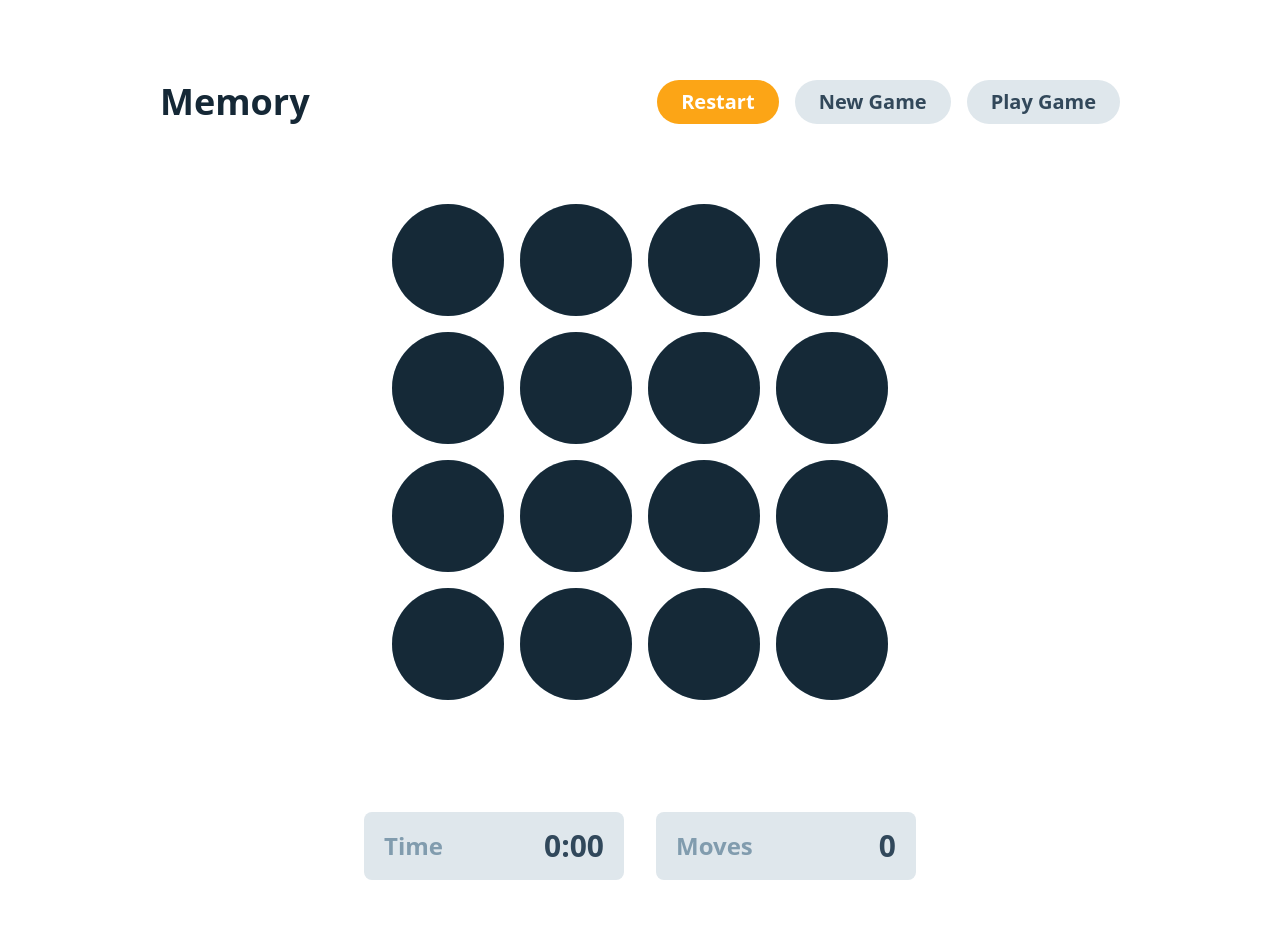
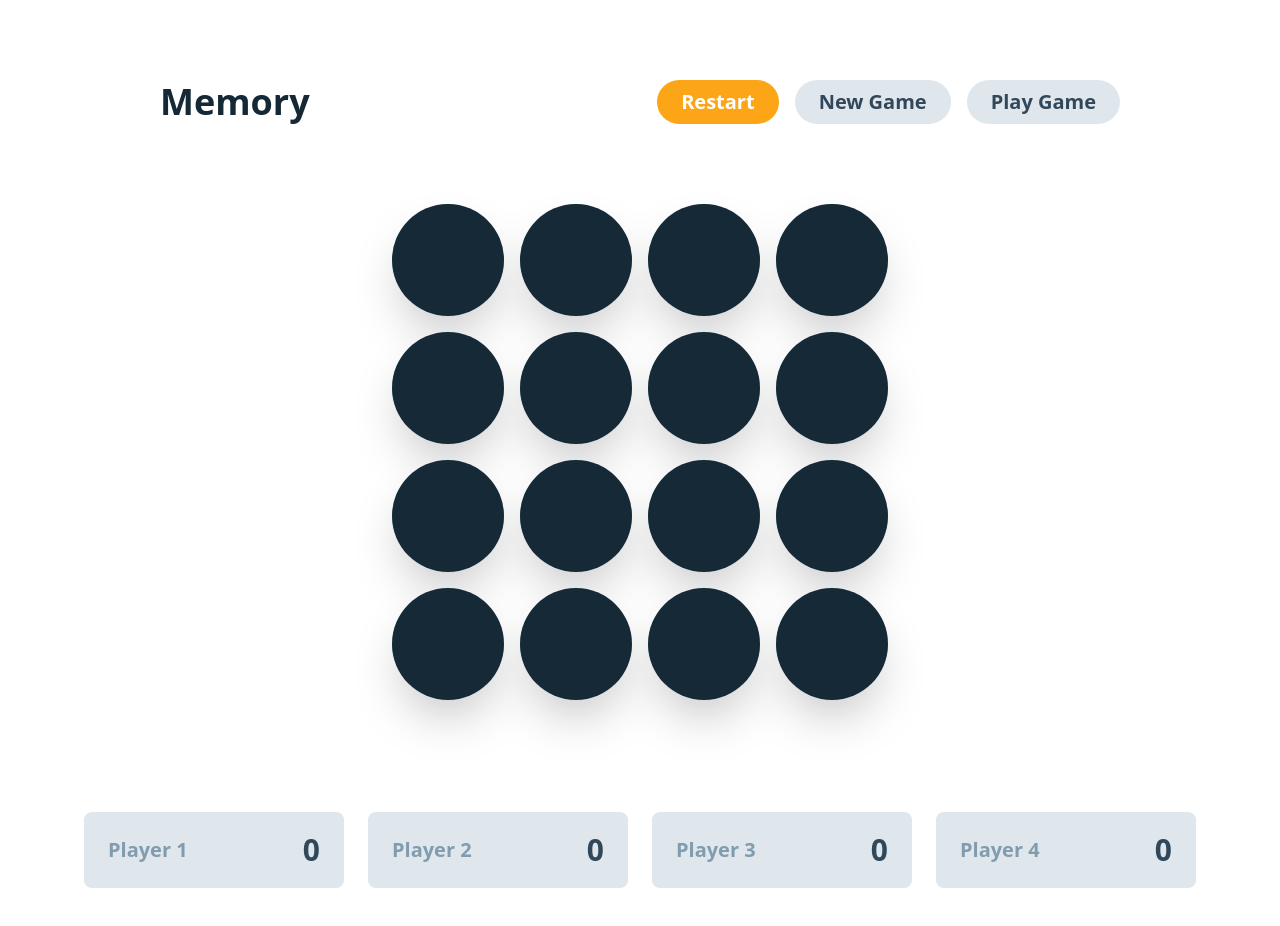
Before and after one commit to ManikantaPotnuru9176/memory-game, a Next.js app: page / in a window 1280 px wide. Shown: the top 926 px of the page. Built offline with nearby package versions, Linux system fonts and the light colour scheme.

Commit message:
added players to the footer

```diff
--- a/src/components/footer/Footer.js
+++ b/src/components/footer/Footer.js
@@ -1,10 +1,11 @@
 import React from "react";
 import GameStatus from "./singlePlayer/GameStatus";
+import Players from "./multiPlayer/Players";
 
 const Footer = () => {
   return (
-    <div className="pt-24 md:pt-28 pb-12">
-      <GameStatus />
+    <div className="pt-20 md:pt-28 pb-12">
+      {false ? <GameStatus /> : <Players />}
     </div>
   );
 };
--- /dev/null
+++ b/src/components/footer/multiPlayer/Player.js
@@ -0,0 +1,19 @@
+import React from "react";
+
+const Player = ({ index }) => {
+  return (
+    <div className="w-full md:w-[260px] bg-[#dfe7ec] rounded-lg">
+      <div className="flex flex-col lg:flex-row justify-between items-center md:items-start lg:items-center h-full md:px-4 lg:px-6 py-3 md:py-2 lg:py-5">
+        <span className="text-[#819cae] text-md md:text-md lg:text-xl font-bold">
+          <span className="hidden md:inline">Player {index + 1}</span>
+          <span className="md:hidden">P{index + 1}</span>
+        </span>
+        <span className="text-[#31485b] text-2xl lg:text-3xl font-bold">
+          0
+        </span>
+      </div>
+    </div>
+  );
+};
+
+export default Player;
--- /dev/null
+++ b/src/components/footer/multiPlayer/Players.js
@@ -0,0 +1,16 @@
+import React from "react";
+import Player from "./Player";
+
+const Players = () => {
+  const players = Array(4).fill(1);
+
+  return (
+    <div className="flex flex-row justify-around lg:justify-center items-center gap-6 px-6">
+      {players.map((_, index) => (
+        <Player index={index} />
+      ))}
+    </div>
+  );
+};
+
+export default Players;
--- a/src/components/footer/singlePlayer/Moves.js
+++ b/src/components/footer/singlePlayer/Moves.js
@@ -2,11 +2,13 @@ import React from "react";
 
 const Moves = () => {
   return (
-    <div className="w-[150px] md:w-[260px] h-[100px] md:h-[68px] bg-[#dfe7ec] px-5 py-5 flex flex-col md:flex-row justify-between items-center rounded-lg gap-2">
-      <span className="text-[#819cae] text-xl md:text-2xl font-extrabold">
-        Moves
-      </span>
-      <span className="text-[#31485b] text-2xl md:text-3xl font-bold">0</span>
+    <div className="w-[150px] md:w-[260px] h-[80px] md:h-[68px] bg-[#dfe7ec] rounded-lg">
+      <div className="px-5 pt-2 md:pt-4 flex flex-col md:flex-row md:justify-between items-center gap-1">
+        <span className="text-[#819cae] text-xl md:text-2xl font-extrabold">
+          Moves
+        </span>
+        <span className="text-[#31485b] text-2xl md:text-3xl font-bold">0</span>
+      </div>
     </div>
   );
 };
--- a/src/components/footer/singlePlayer/Time.js
+++ b/src/components/footer/singlePlayer/Time.js
@@ -2,7 +2,8 @@ import React from "react";
 
 const Time = () => {
   return (
-    <div className="w-[150px] md:w-[260px] h-[100px] md:h-[68px] bg-[#dfe7ec] px-5 py-5 flex flex-col md:flex-row justify-between items-center rounded-lg gap-2">
+    <div className="w-[150px] md:w-[260px] h-[80px] md:h-[68px] bg-[#dfe7ec] rounded-lg">
+      <div className="px-5 pt-2 md:pt-4 flex flex-col md:flex-row md:justify-between items-center gap-1">
         <span className="text-[#819cae] text-xl md:text-2xl font-extrabold">
           Time
         </span>
@@ -10,6 +11,7 @@ const Time = () => {
           0:00
         </span>
       </div>
+    </div>
   );
 };
 
--- a/src/components/hero/GridItem.js
+++ b/src/components/hero/GridItem.js
@@ -2,23 +2,25 @@ import React from "react";
 
 const GridItem = ({ rotated, handleRotation, index }) => {
   return (
-    <div
-      className={`relative w-[68px] md:w-28 h-[68px] md:h-28 rounded-full text-white overflow-hidden cursor-pointer transition-all duration-700 ${
+    <button
+      className={`relative w-[68px] md:w-28 h-[68px] md:h-28 rounded-full text-white overflow-hidden cursor-pointer shadow-2xl transition-all duration-300 ${
         rotated.status ? "[transform:rotateY(180deg)]" : ""
       }`}
       onClick={() => handleRotation(index)}
     >
       <div
-        className={`absolute inset-0 w-full h-full flex justify-center items-center bg-[#152937] transition-all duration-100 delay-200 z-20 ${
-          rotated.status ? "opacity-0" : ""
+        className={`absolute inset-0 w-full h-full flex justify-center items-center bg-[#152937] hover:bg-[#6393b6] transition-all duration-100 z-20 ${
+          rotated.status ? "duration-300 opacity-0" : ""
         }`}
       ></div>
       <div
-        className={`absolute inset-0 w-full h-full flex justify-center items-center bg-[#bbcdd8] text-2xl md:text-3xl lg:text-4xl font-extrabold transition-all z-10 [transform:rotateY(180deg)]`}
+        className={`absolute inset-0 w-full h-full flex justify-center items-center bg-[#bbcdd8] text-2xl md:text-3xl lg:text-4xl font-extrabold transition-all z-10 ${
+          rotated.status ? "[transform:rotateY(180deg)]" : ""
+        }`}
       >
         {rotated.value}
       </div>
-    </div>
+    </button>
   );
 };
 
```
Lines whose indentation alone changed are shown as unchanged.
